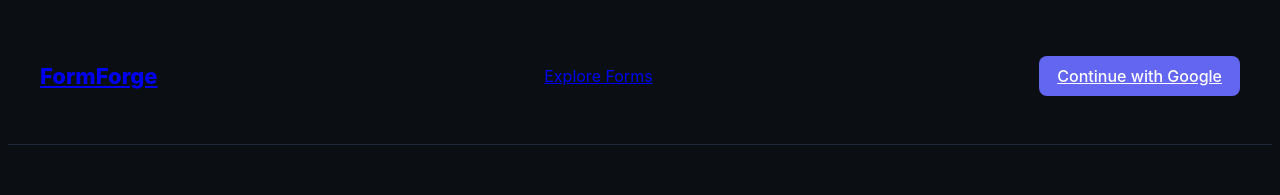
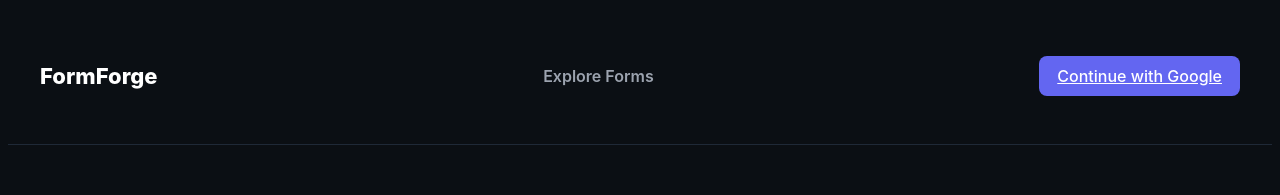
Before and after one commit to rlrakshita123/Dynamic-form-builder, a React app in the folder frontend/: page /explore in a window 1280 px wide. Shown: the top 195 px of the page. Built offline with nearby package versions, Linux system fonts and the light colour scheme; no server answers; the HTML template or start-up script is replaced by a standard one.

Commit message:
navbar fixed

```diff
--- a/frontend/src/components/Navbar.jsx
+++ b/frontend/src/components/Navbar.jsx
@@ -1,57 +1,97 @@
 import { Link, useLocation, useNavigate } from "react-router-dom";
-import { useAuth } from "../context/AuthContext";
-
-/*
-  WHAT THIS FILE DOES:
-  1. Shows correct auth UI based on backend session.
-  2. Prevents false login/logout states.
-  3. Keeps navbar professional & stable.
-  4. Mirrors real SaaS behavior.
-*/
+import { useEffect, useState } from "react";
+import axios from "../utils/axios";
 
 export default function Navbar() {
-  const { isLoggedIn, loading } = useAuth();
   const location = useLocation();
   const navigate = useNavigate();
+  const [isLoggedIn, setIsLoggedIn] = useState(null); // null = loading
 
-  const handleLogout = async () => {
-    await fetch(
-      "https://dynamic-form-builder-0dnd.onrender.com/auth/logout",
-      { credentials: "include" }
-    );
+  useEffect(() => {
+    axios
+      .get("/auth/me")
+      .then((res) => {
+        setIsLoggedIn(res.data.authenticated);
+      })
+      .catch(() => {
+        setIsLoggedIn(false);
+      });
+  }, []);
+
+  const handleLogout = () => {
+    // backend-less logout (cookie expiry)
+    document.cookie =
+      "app_user_id=; expires=Thu, 01 Jan 1970 00:00:00 UTC; path=/;";
+    setIsLoggedIn(false);
     navigate("/");
     window.location.reload();
   };
 
-  if (loading) return null; // prevent flicker
-
   return (
-    <nav style={{
+    <nav
+      style={{
+        width: "100%",
         position: "sticky",
         top: 0,
         zIndex: 100,
         background: "var(--bg-primary)",
-      borderBottom: "1px solid var(--border-color)"
-    }}>
-      <div className="container" style={{
+        borderBottom: "1px solid var(--border-color)",
+      }}
+    >
+      <div
+        className="container"
+        style={{
+          display: "flex",
+          alignItems: "center",
+          justifyContent: "space-between",
           height: "72px",
-        display: "flex",
-        justifyContent: "space-between",
-        alignItems: "center"
-      }}>
+        }}
+      >
+        {/* BRAND */}
         <Link
           to={isLoggedIn ? "/forms" : "/"}
-          style={{ fontSize: "22px", fontWeight: 800 }}
+          style={{
+            fontSize: "22px",
+            fontWeight: "800",
+            color: "var(--text-primary)",
+            textDecoration: "none",
+          }}
         >
           FormForge
         </Link>
 
+        {/* NAV LINKS */}
         <div style={{ display: "flex", gap: "20px" }}>
-          <Link to="/explore">Explore Forms</Link>
-          {isLoggedIn && <Link to="/forms">Dashboard</Link>}
+          <Link
+            to="/explore"
+            style={{
+              color: "var(--text-secondary)",
+              fontWeight:
+                location.pathname.startsWith("/explore") ? "600" : "400",
+              textDecoration: "none",
+            }}
+          >
+            Explore Forms
+          </Link>
+
+          {isLoggedIn && (
+            <Link
+              to="/forms"
+              style={{
+                color: "var(--text-secondary)",
+                fontWeight:
+                  location.pathname.startsWith("/forms") ? "600" : "400",
+                textDecoration: "none",
+              }}
+            >
+              Dashboard
+            </Link>
+          )}
         </div>
 
-        {!isLoggedIn ? (
+        {/* AUTH ACTION */}
+        <div>
+          {isLoggedIn === null ? null : !isLoggedIn ? (
             <a
               href="https://dynamic-form-builder-0dnd.onrender.com/auth/google"
               className="btn btn-primary"
@@ -64,6 +104,7 @@ export default function Navbar() {
             </button>
           )}
         </div>
+      </div>
     </nav>
   );
 }
```
Lines whose indentation alone changed are shown as unchanged.
